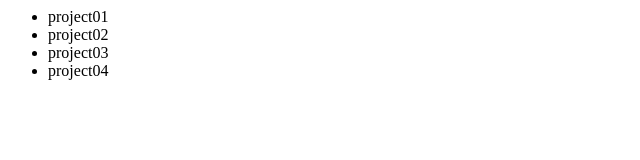
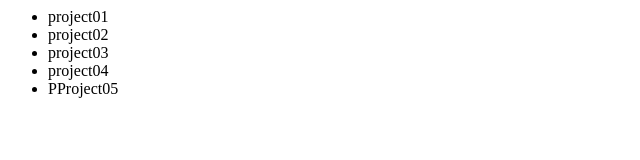
Before and after one commit to silvia2017/something_new, a plain HTML site: page index.html in a window 1280 px wide. Shown: the whole page, without its empty margins (0-640 px from the left). Drawn offline with Linux system fonts and the light colour scheme.

Commit message:
added list item

```diff
--- a/index.html
+++ b/index.html
@@ -5,6 +5,7 @@
             <li>project02 </li>
             <li>project03 </li>
             <li>project04 </li>
+            <li>PProject05 </li>
         </ul>
     </section>
 
```
